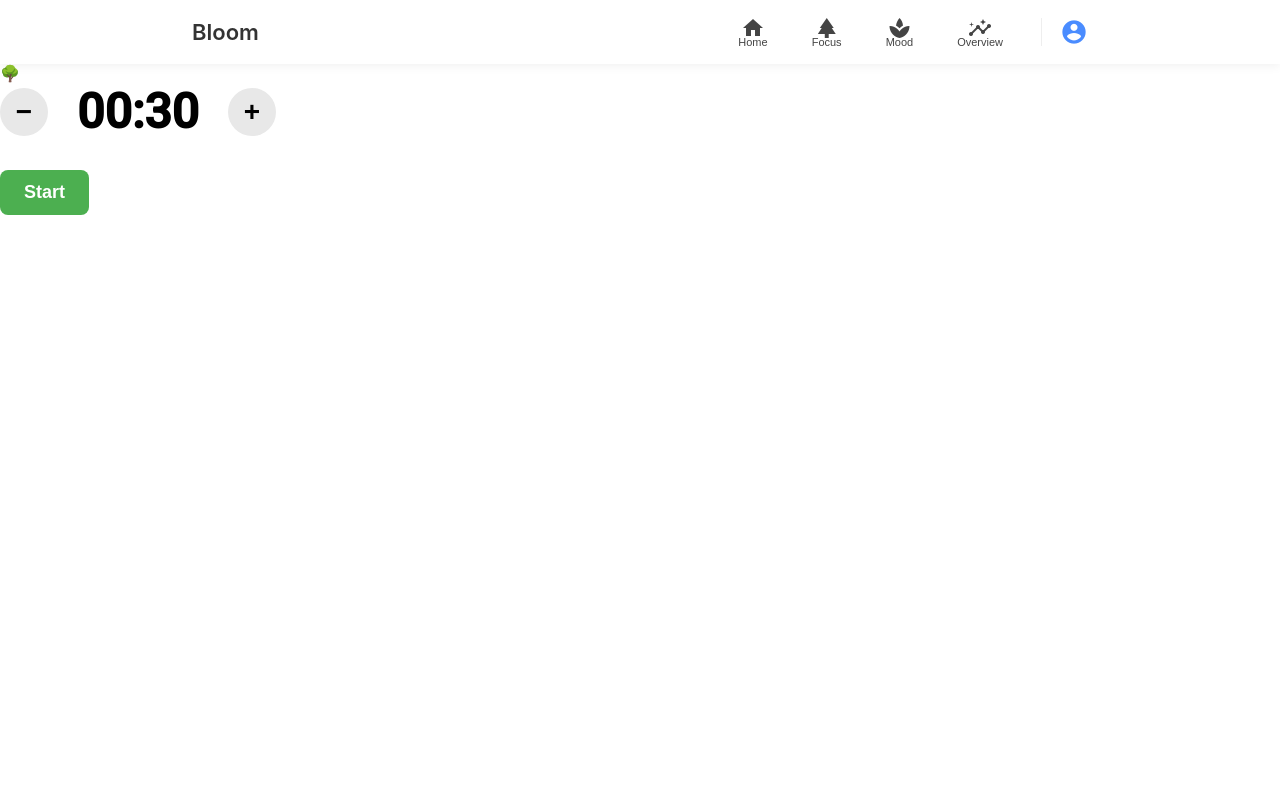
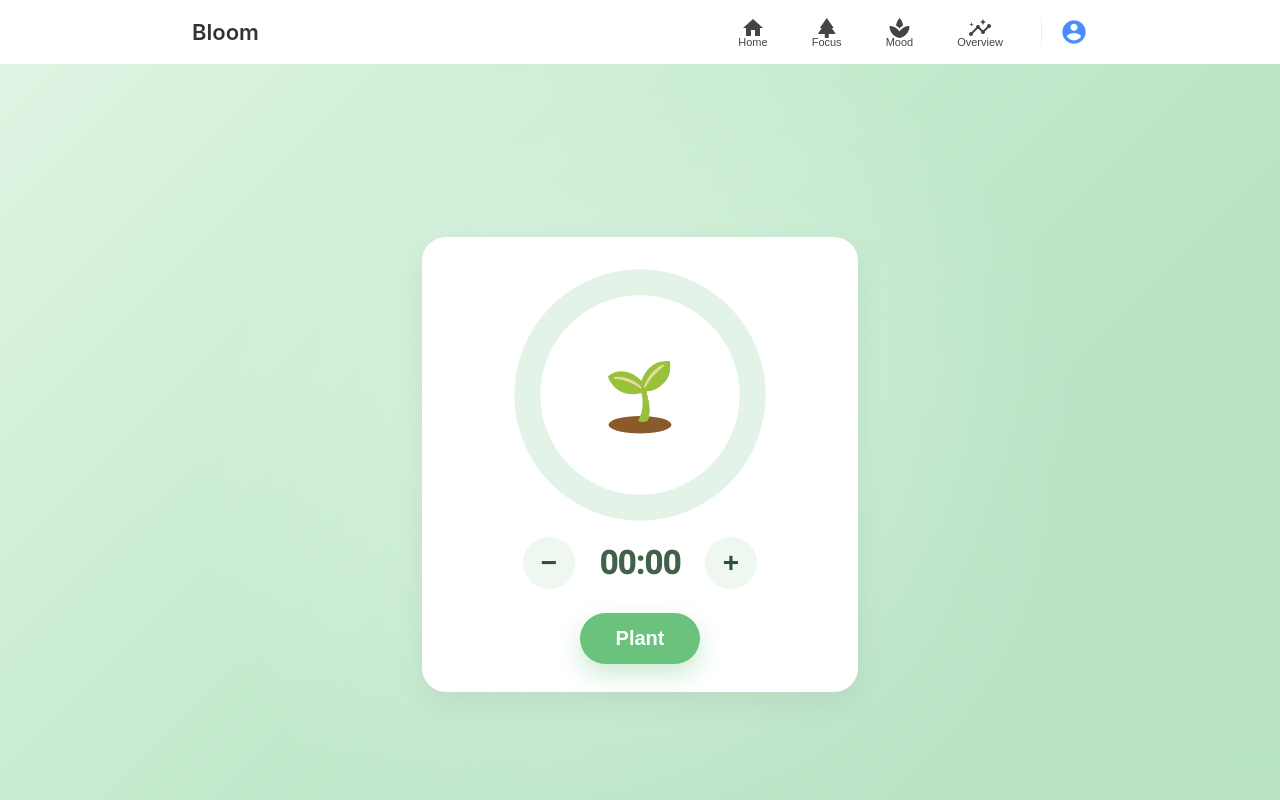
Before and after one commit to rebekag2/bloom-frontend, an Angular app: page /focus-session in a window 1280 px wide. Built offline with nearby package versions, Linux system fonts and the light colour scheme; sample sign-in values are in the browser's storage.

Commit message:
design timer

```diff
--- a/src/app/focus-session/focus-session.component.html
+++ b/src/app/focus-session/focus-session.component.html
@@ -1,29 +1,58 @@
 <app-top-bar></app-top-bar>
 
-<div class="session-container">
+<div class="session-page">
+  <div class="session-card">
 
-  <div class="tree-placeholder">
-    🌳
-  </div>
+    <div class="circle-wrapper">
+      <svg class="progress-ring" viewBox="0 0 120 120">
+        <circle class="progress-ring__background" cx="60" cy="60" r="52"></circle>
+        <circle
+          class="progress-ring__progress"
+          cx="60" cy="60" r="52"
+          [attr.stroke-dasharray]="circleCircumference"
+          [attr.stroke-dashoffset]="(1 - progress) * circleCircumference"
+        ></circle>
+      </svg>
 
-  <!-- TIMER + ADJUST BUTTONS -->
-  <div class="timer-controls">
-    <button class="adjust-btn" (click)="adjustTime(-5)">−</button>
+      <div class="circle-content">
+        <!-- 🌱 PLANT EMOJI INSIDE CIRCLE -->
+        <div
+          class="plant-wrapper"
+          [style.transform]="'scale(' + plantScale + ')'"
+          [class.pop]="justEvolved"
+        >
+          <ng-container [ngSwitch]="plantStage">
+            <div *ngSwitchCase="'sprout'" class="sprout-wiggle plant-emoji">🌱</div>
+            <div *ngSwitchCase="'plant'" class="plant-breathe plant-sway plant-emoji">🌿</div>
+            <div *ngSwitchCase="'tree'" class="tree-sway tree-canopy-pulse plant-emoji">🌳</div>
+          </ng-container>
 
-    <div class="timer">
+          <!-- 🌱 Ground patch -->
+          <div class="ground"></div>
+        </div>
+      </div>
+    </div>
+
+    <!-- ⏱️ TIME BELOW CIRCLE ONLY WHEN RUNNING -->
+    <div class="running-time" *ngIf="timerRunning">
       {{ formatTime(timeLeft) }}
     </div>
 
-    <button class="adjust-btn" (click)="adjustTime(5)">+</button>
+    <!-- ⏱️ TIME + ADJUST BUTTONS ONLY BEFORE START -->
+    <div class="timer-controls" *ngIf="!timerRunning">
+      <button class="adjust-btn" (click)="adjustTime(-5)">−</button>
+
+      <div class="duration-display">
+        {{ formatTime(timeLeft) }}
+      </div>
+
+      <button class="adjust-btn" (click)="adjustTime(5)">+</button>
+    </div>
+
+    <div class="actions">
+      <button *ngIf="!timerRunning" class="start-btn" (click)="startTimer()">Plant</button>
+      <button *ngIf="timerRunning" class="cancel-btn" (click)="cancelSession()">Cancel</button>
+    </div>
+
   </div>
-
-  <!-- START / CANCEL BUTTONS -->
-  <button *ngIf="!timerRunning" class="start-btn" (click)="startTimer()">
-    Start
-  </button>
-
-  <button *ngIf="timerRunning" class="cancel-btn" (click)="cancelSession()">
-    Cancel
-  </button>
-
 </div>
--- a/src/app/focus-session/focus-session.component.scss
+++ b/src/app/focus-session/focus-session.component.scss
@@ -1,41 +1,262 @@
+.session-page {
+  min-height: 100vh;
+  width: 100%;
+  display: flex;
+  justify-content: center;
+  align-items: center;
+
+  /* 🌿 Calm, modern, premium green gradient */
+  background: linear-gradient(
+    135deg,
+    #dff5e3 0%,
+    #c8ecd1 35%,
+    #b7e3c4 70%,
+    #a8d9b8 14210%
+  );
+
+  /* Soft vignette for depth */
+  position: relative;
+  overflow: hidden;
+}
+
+.session-page::before {
+  content: "";
+  position: absolute;
+  inset: 0;
+  background: radial-gradient(
+    circle at center,
+    rgba(255, 255, 255, 0.35) 0%,
+    rgba(255, 255, 255, 0) 60%
+  );
+  pointer-events: none;
+  z-index: 0;
+}
+
+
+.session-card {
+  background: #ffffff;
+  border-radius: 24px;
+  padding: 28px;
+  max-width: 380px;
+  width: 100%;
+  box-shadow: 0 12px 32px rgba(0, 0, 0, 0.06);
+  display: flex;
+  flex-direction: column;
+  align-items: center;
+  z-index: 10;
+}
+
+.circle-wrapper {
+  position: relative;
+  width: 260px;
+  height: 260px;
+  margin-bottom: 12px;
+}
+
+.progress-ring {
+  position: absolute;
+  top: 0;
+  left: 0;
+  width: 260px;
+  height: 260px;
+  transform: rotate(-90deg);
+}
+
+.progress-ring__background {
+  fill: none;
+  stroke: #e3f3e7;
+  stroke-width: 12;
+}
+
+.progress-ring__progress {
+  fill: none;
+  stroke: #6ac27d;
+  stroke-width: 12;
+  stroke-linecap: round;
+  transition: stroke-dashoffset 0.3s linear;
+}
+
+.circle-content {
+  position: absolute;
+  inset: 0;
+  display: flex;
+  align-items: center;
+  justify-content: center;
+}
+
+/* 🌿 TIME BELOW CIRCLE WHEN RUNNING */
+.running-time {
+  font-size: 42px;
+  font-weight: 700;
+  color: #2f4f3a;
+  margin-bottom: 20px;
+}
+
+/* 🌱 PLANT EMOJI + GROUND */
+.plant-wrapper {
+  position: relative;
+  width: 90px;
+  height: 110px; /* taller to fit ground */
+  display: flex;
+  flex-direction: column;
+  align-items: center;
+  justify-content: flex-end;
+  transition: transform 0.4s ease-out;
+}
+
+.plant-emoji {
+  font-size: 72px;
+  z-index: 2;
+}
+
+.ground {
+  width: 90px;
+  height: 25px;
+  background: #8b5a2b;
+  border-radius: 50%;
+  margin-top: -12px;
+  filter: blur(1px);
+  z-index: 1;
+}
+
+.plant-wrapper.pop {
+  animation: pop 0.4s ease-out;
+}
+
+@keyframes pop {
+  0% { transform: scale(1); }
+  40% { transform: scale(1.25); }
+  100% { transform: scale(1); }
+}
+
+/* 🌱 Sprout wiggle */
+.sprout-wiggle {
+  animation: sproutWiggle 2.4s ease-in-out infinite;
+}
+
+@keyframes sproutWiggle {
+  0% { transform: rotate(0deg); }
+  30% { transform: rotate(-6deg); }
+  60% { transform: rotate(6deg); }
+  100% { transform: rotate(0deg); }
+}
+
+/* 🌿 Plant breathing */
+.plant-breathe, .plant-emoji {
+  animation: plantBreathe 3.8s ease-in-out infinite;
+}
+
+@keyframes plantBreathe {
+  0%   { transform: translateY(0) scale(1); }
+  20%  { transform: translateY(-4px) scale(1.10); } /* inhale start */
+  45%  { transform: translateY(-7px) scale(1.16); } /* full inhale */
+  65%  { transform: translateY(-3px) scale(1.08); } /* exhale */
+  100% { transform: translateY(0) scale(1); }       /* rest */
+}
+
+
+/* 🌿 Plant sway */
+.plant-sway {
+  animation: plantSway 4s ease-in-out infinite;
+}
+
+@keyframes plantSway {
+  0% { transform: rotate(0deg); }
+  50% { transform: rotate(3deg); }
+  100% { transform: rotate(0deg); }
+}
+
+/* 🌳 Tree sway */
+.tree-sway {
+  animation: treeSway 5s ease-in-out infinite;
+}
+
+@keyframes treeSway {
+  0% { transform: rotate(0deg); }
+  40% { transform: rotate(-2deg); }
+  80% { transform: rotate(2deg); }
+  100% { transform: rotate(0deg); }
+}
+
+/* 🌳 Tree pulse */
+.tree-canopy-pulse {
+  animation: canopyPulse 4s ease-in-out infinite;
+}
+
+@keyframes canopyPulse {
+  0% { transform: scale(1); }
+  50% { transform: scale(1.05); }
+  100% { transform: scale(1); }
+}
+
+/* BEFORE START: TIME + ADJUST BUTTONS */
 .timer-controls {
   display: flex;
   align-items: center;
   gap: 20px;
-  margin-bottom: 30px;
+  margin-bottom: 24px;
 }
 
 .adjust-btn {
-  width: 48px;
-  height: 48px;
+  width: 52px;
+  height: 52px;
   border-radius: 50%;
   border: none;
-  background: #e8e8e8;
+  background: #eef7f0;
   font-size: 28px;
-  font-weight: bold;
+  font-weight: 600;
+  color: #2f4f3a;
   cursor: pointer;
-  transition: background 0.2s ease;
+  transition: background 0.2s ease, transform 0.1s ease;
 }
 
-.adjust-btn:hover {
-  background: #dcdcdc;
+.adjust-btn:not(:disabled):hover {
+  background: #e0f0e3;
+  transform: translateY(-1px);
 }
 
-.timer {
-  font-size: 48px;
-  font-weight: 600;
-  width: 140px;
+.duration-display {
+  font-size: 32px;
+  font-weight: 700;
+  color: #42614b;
+  min-width: 90px;
   text-align: center;
 }
 
+.actions {
+  display: flex;
+  justify-content: center;
+  width: 100%;
+}
+
+.start-btn,
+.cancel-btn {
+  padding: 14px 36px;
+  border-radius: 999px;
+  border: none;
+  font-size: 20px;
+  font-weight: 600;
+  cursor: pointer;
+  transition: transform 0.1s ease, background 0.15s ease;
+}
+
 .start-btn {
-  padding: 12px 24px;
-  font-size: 18px;
-  font-weight: 600;
-  color: #fff;
-  background-color: #4caf50;
-  border: none;
-  border-radius: 8px;
-  cursor: pointer;
-  transition: background-color 0.2s ease;
+  background: #6ac27d;
+  color: #ffffff;
+  box-shadow: 0 10px 24px rgba(106, 194, 125, 0.35);
 }
+
+.start-btn:hover {
+  background: #5ab06f;
+  transform: translateY(-1px);
+}
+
+.cancel-btn {
+  background: #f1f1f1;
+  color: #444;
+}
+
+.cancel-btn:hover {
+  background: #e5e5e5;
+  transform: translateY(-1px);
+}
--- a/src/app/focus-session/focus-session.component.ts
+++ b/src/app/focus-session/focus-session.component.ts
@@ -15,6 +15,7 @@
   sessionId!: number;
   duration!: number;
   timeLeft!: number;
+  totalTime!: number;   // ⭐ needed for progress ring
   timerRunning = false;
   interval: any;
 
@@ -30,8 +31,14 @@
   ngOnInit(): void {
     this.sessionId = Number(this.route.snapshot.paramMap.get('id'));
     this.duration = Number(this.route.snapshot.queryParamMap.get('duration'));
-    // this.timeLeft = this.duration * 60;
-    this.timeLeft = 30; // For testing purposes, set to 30 seconds
+
+    // NORMAL MODE:
+    this.timeLeft = this.duration * 60;
+
+    // TEST MODE (uncomment to test after-session dialog fast)
+    // this.timeLeft = 30;
+
+    this.totalTime = this.timeLeft; // ⭐ store original time for progress ring + focusedMinutes
 
     // Save original navigate()
     this.originalNavigate = this.router.navigate.bind(this.router);
@@ -48,29 +55,25 @@
 
       if (!confirmCancel) return false;
 
-      const focusedMinutes = Math.floor((this.duration * 60 - this.timeLeft) / 60);
+      const focusedMinutes = Math.floor((this.totalTime - this.timeLeft) / 60);
 
       await this.focusSessionService.cancelSession(this.sessionId, {
         focusedMinutes
       }).toPromise();
 
-      // Disable override after cancel
       this.timerRunning = false;
       this.router.navigate = this.originalNavigate;
 
       return this.originalNavigate(...args);
     };
 
-    // Prevent browser tab closing
     window.addEventListener('beforeunload', this.beforeUnloadHandler);
   }
 
   ngOnDestroy(): void {
-    // Restore original navigate()
     if (this.originalNavigate) {
       this.router.navigate = this.originalNavigate;
     }
-
     window.removeEventListener('beforeunload', this.beforeUnloadHandler);
   }
 
@@ -81,17 +84,55 @@
     }
   };
 
-  // ⭐ ADJUST TIME BY ±5 MINUTES ⭐
+  // 🌱 Evolution stage
+get plantStage(): string {
+  if (this.progress < 0.33) return 'sprout';
+  if (this.progress < 0.66) return 'plant';
+  return 'tree';
+}
+
+// 🌿 Growth scale (smooth)
+get plantScale(): number {
+  return 0.7 + this.progress * 0.6;
+}
+
+// 🌳 Pop animation trigger
+justEvolved = false;
+
+ngDoCheck() {
+  const stage = this.plantStage;
+  if (stage !== this.lastStage) {
+    this.justEvolved = true;
+    setTimeout(() => this.justEvolved = false, 400);
+    this.lastStage = stage;
+  }
+}
+
+private lastStage = 'sprout';
+
+
+  // ⭐ PROGRESS FOR CIRCULAR TIMER (0–1)
+  get progress(): number {
+    if (!this.totalTime) return 0;
+    return (this.totalTime - this.timeLeft) / this.totalTime;
+  }
+
+  // ⭐ CIRCLE CIRCUMFERENCE (needed for SVG ring)
+  get circleCircumference(): number {
+    return 2 * Math.PI * 52; // 52 = radius of your SVG circle
+  }
+
+  // ⭐ ADJUST TIME BY ±5 MINUTES
   adjustTime(minutes: number) {
     if (this.timerRunning) return;
 
     const newMinutes = this.timeLeft / 60 + minutes;
 
-    if (newMinutes < 5) return;      // minimum 5 minutes
-    if (newMinutes > 180) return;    // maximum 3 hours
+    if (newMinutes < 5) return;
+    if (newMinutes > 180) return;
 
     this.timeLeft = newMinutes * 60;
-
+    this.totalTime = this.timeLeft; // ⭐ keep progress ring correct
   }
 
   startTimer() {
@@ -120,9 +161,8 @@
 
     clearInterval(this.interval);
 
-    const focusedMinutes = Math.floor((this.duration * 60 - this.timeLeft) / 60);
+    const focusedMinutes = Math.floor((this.totalTime - this.timeLeft) / 60);
 
-    // Disable override before navigating
     this.timerRunning = false;
     this.router.navigate = this.originalNavigate;
 
@@ -145,7 +185,7 @@
       this.focusSessionService.finishSession(this.sessionId, {
         emotionAfterId
       }).subscribe(() => {
-        this.router.navigate(['/overview']);
+          this.router.navigate(['/overview']);
       });
     });
   }
--- a/src/styles.scss
+++ b/src/styles.scss
@@ -1,5 +1,8 @@
 
 @import url('https://fonts.googleapis.com/css2?family=Comic+Neue:wght@700&family=Poppins:wght@400;600&display=swap');
 
-html, body { height: 100%; }
 body { margin: 0; font-family: Roboto, "Helvetica Neue", sans-serif; }
+html, body {
+  height: 100%;
+  overflow: hidden;
+}
```
